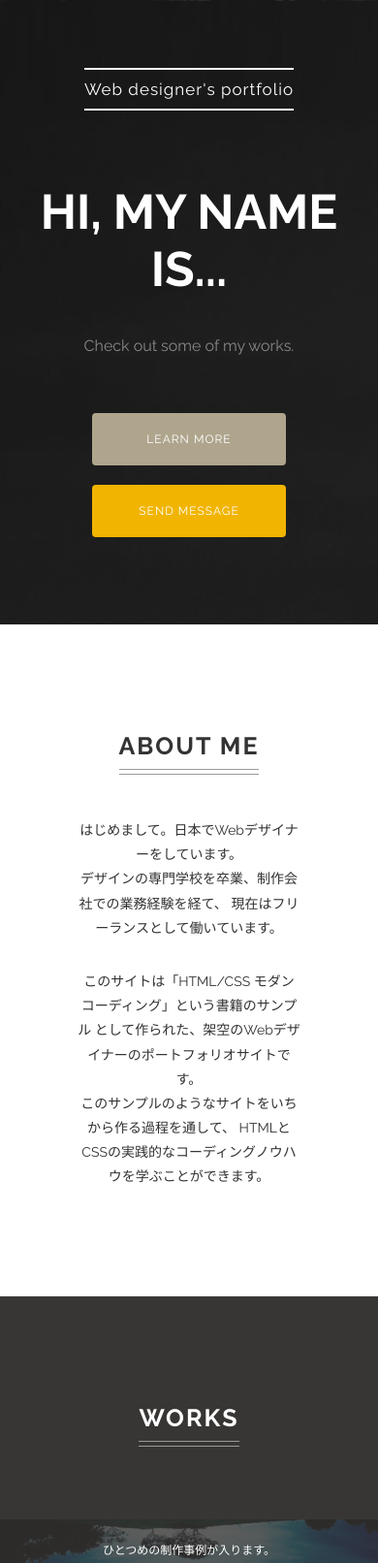
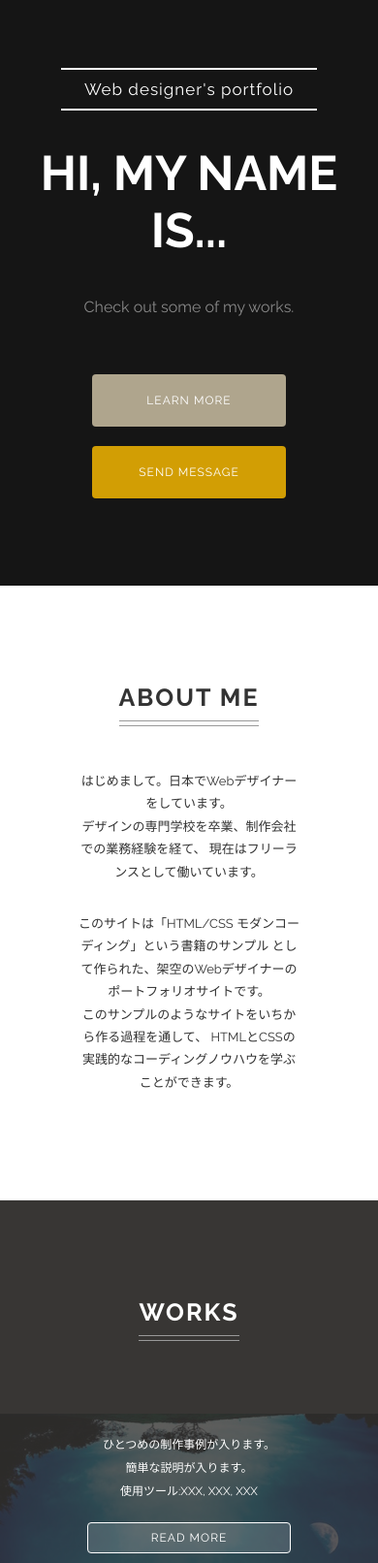
Before and after one commit to mtgallery/photos, a PHP site: page /PortfolioSite/index.html in a window 390 px wide. Shown: the top 1612 px of the page at 97% size. Run offline with PHP 8.4, Linux system fonts and the light colour scheme; some libraries are stand-ins or nearby versions.

Commit message:
PortfolioSite

```diff
--- a/PortfolioSite/css/style.css
+++ b/PortfolioSite/css/style.css
@@ -65,7 +65,7 @@
 }
 
 .button-showy{
-    background-color: #f1b400;
+    background-color: #D29E04;
 }
 
 .buttons .button{
@@ -316,18 +316,22 @@
 /*responsive*/
 
 @media (max-width: 1024px){
-    backgroung-image: none;
+    body {
+        background-image: none;
+    }
 }
 
 @media (max-width: 768px){
+    body{
+        font-size: 1.3rem;
+    }
     .site-title-sub::before,
     .site-title-sub::after{
         display: block;
-        width: 100%;
+        width: 80%;
         margin: 10px auto;
     }
     .site-title-sub{
-        display: inline-block;
         font-size: 1.7rem;
     }
     .site-title{
@@ -343,12 +347,10 @@
 
 
     .heading{
+        margin-top: 20px;
         font-size: 2.5rem;
     }
 
-    .body{
-        font-size: 1.3rem;
-    }
     .about-text{
         line-height: 1.8;
     }
@@ -372,20 +374,20 @@
 
 
     .skills-wrapper,
-    .skill-box{
-        display: block;
+    .skill-box {
+      display: block;
     }
-    .skill-icon{
-        width: 100px;
-        height: 100px;
-        font-size: 5rem;
-        line-height: 92px;
+    .skill-box {
+      margin: 40px auto;
     }
-    .skill-box{
-        margin: 40px auto;
+    .skill-icon {
+      width: 100px;
+      height: 100px;
+      font-size: 5rem;
+      line-height: 92px;
     }
-    .skill-text{
-        margin: 0;
+    .skill-text {
+      margin: 0;
     }
 
 
```
